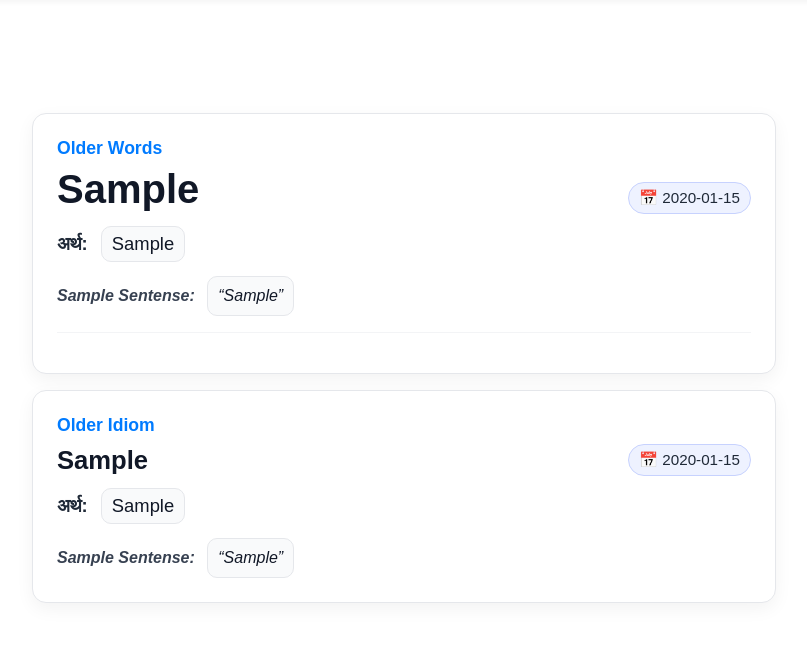
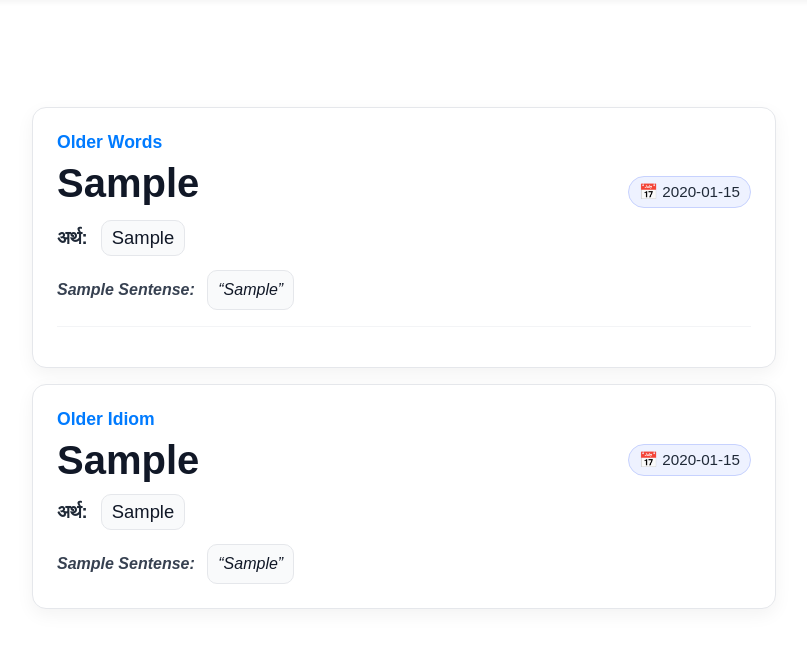
Before and after one commit to sachinsaitawadekar/vocabulary, a PHP site: page /vocabulary.php?date=2020-01-15 in a window 1280 px wide. Shown: the part 64-712 px from the top of the page, without its empty margins (236-1043 px from the left). Run offline with PHP 8.4, Linux system fonts and the light colour scheme; tables that the repository leaves empty hold one stand-in row (values such as "Sample post").

Commit message:
font size of idiom

```diff
--- a/vocabulary.php
+++ b/vocabulary.php
@@ -169,7 +169,7 @@ try {
       <div class="card-title"><?= htmlspecialchars($idiomTitle) ?></div>
       <?php if ($idiom): ?>
         <div class="header" style="justify-content: space-between; align-items: center;">
-          <h2 class="word" style="font-size: 1.6rem; margin: 0;"><?= e($idiom) ?></h2>
+          <h2 class="word"><?= e($idiom) ?></h2>
           <div class="date-chip">📅 <?= e($date) ?></div>
         </div>
         <?php if ($idiomMarathi): ?>
```
